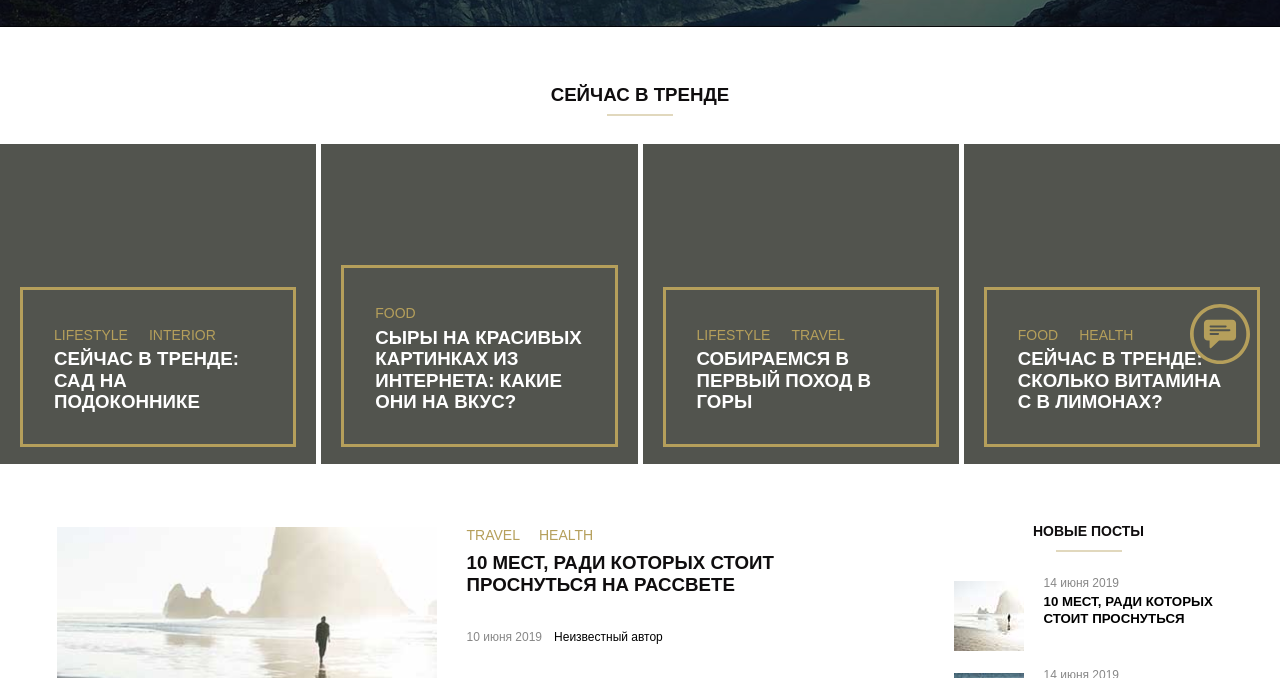
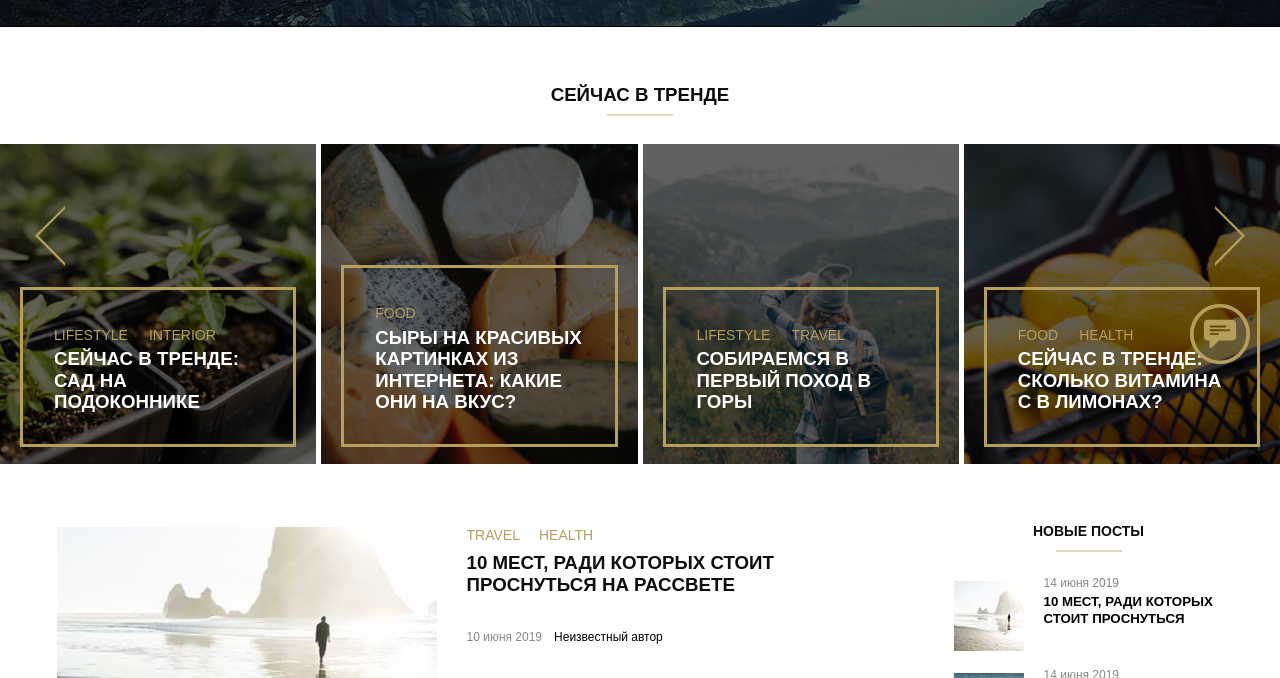
Before and after one commit to wee-owl/noemi, a plain HTML site: page index.html in a window 1280 px wide. Shown: the part 422-1100 px from the top of the page. Drawn offline with Linux system fonts and the light colour scheme; files whose address does not match are found by name; a web font is replaced by a local one.

Commit message:
feat: update project

```diff
--- a/index.html
+++ b/index.html
@@ -7,7 +7,7 @@
     <title>NOEMI</title>
     <link rel="icon" href="images/icon/favicon.png" type="image/png">
     <link rel="stylesheet" href="css/style.css">
-    <script src="js/script.js" defer></script>
+    <script src="js/script.js" type="module"></script>
 </head>
 <body>
     <div class="background">
@@ -91,59 +91,11 @@
         <main>
             <section class="trands">
                 <h3 class="trands__title" id="trand">сейчас в тренде</h3>
+                <div class="trands__arrow-left">
+                </div>
                 <div class="trands__container">
-                    <div class="trand__content trand1">
-                        <div class="trand__sub">
-                            <ul class="trand__list">
-                                <li class="trand__items">
-                                    <a href="#0">lifestyle</a>
-                                </li>
-                                <li class="trand__items">
-                                    <a href="#0">interior</a>
-                                </li>
-                            </ul>
-                            <h3><a href="#0" class="trand__subtitle">сейчас в тренде: сад на подоконнике</a></h3>
-                        </div>
-                    </div>
-
-                    <div class="trand__content trand2">
-                        <div class="trand__sub">
-                            <ul class="trand__list">
-                                <li class="trand__items">
-                                    <a href="#0">food</a>
-                                </li>
-                            </ul>
-                            <h3><a href="#0" class="trand__subtitle">сыры на красивых картинках из интернета: какие они на вкус?</a></h3>
-                        </div>
-                    </div>
-
-                    <div class="trand__content trand3">
-                        <div class="trand__sub">
-                            <ul class="trand__list">
-                                <li class="trand__items">
-                                    <a href="#0">lifestyle</a>
-                                </li>
-                                <li class="trand__items">
-                                    <a href="#0">travel</a>
-                                </li>
-                            </ul>
-                            <h3><a href="#0" class="trand__subtitle">собираемся в первый поход в горы</a></h3>
-                        </div>
-                    </div>
-
-                    <div class="trand__content trand4">
-                        <div class="trand__sub">
-                            <ul class="trand__list">
-                                <li class="trand__items">
-                                    <a href="#0">food</a>
-                                </li>
-                                <li class="trand__items">
-                                    <a href="#0">health</a>
-                                </li>
-                            </ul>
-                            <h3><a href="#0" class="trand__subtitle">сейчас в тренде: сколько витамина с в лимонах?</a></h3>
-                        </div>
-                    </div>
+                </div>
+                <div class="trands__arrow-right">
                 </div>
             </section>
 
```
